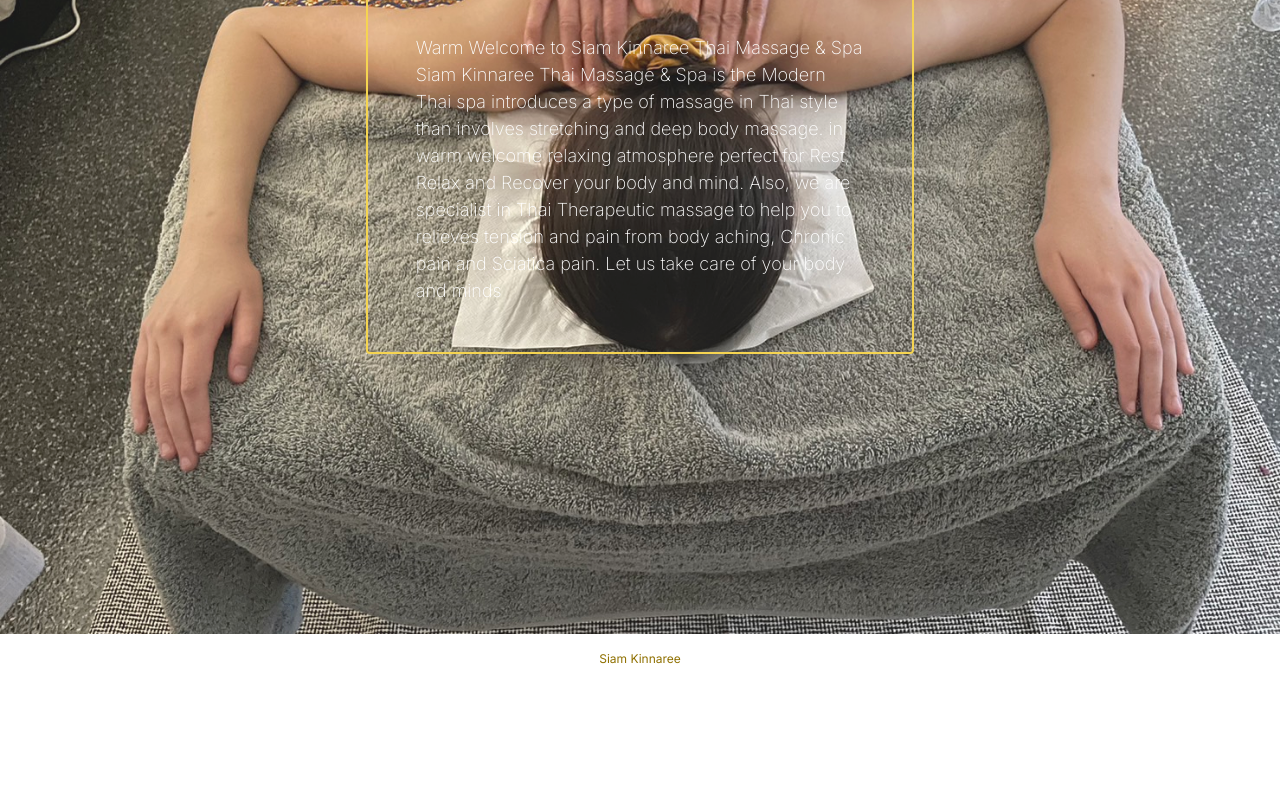
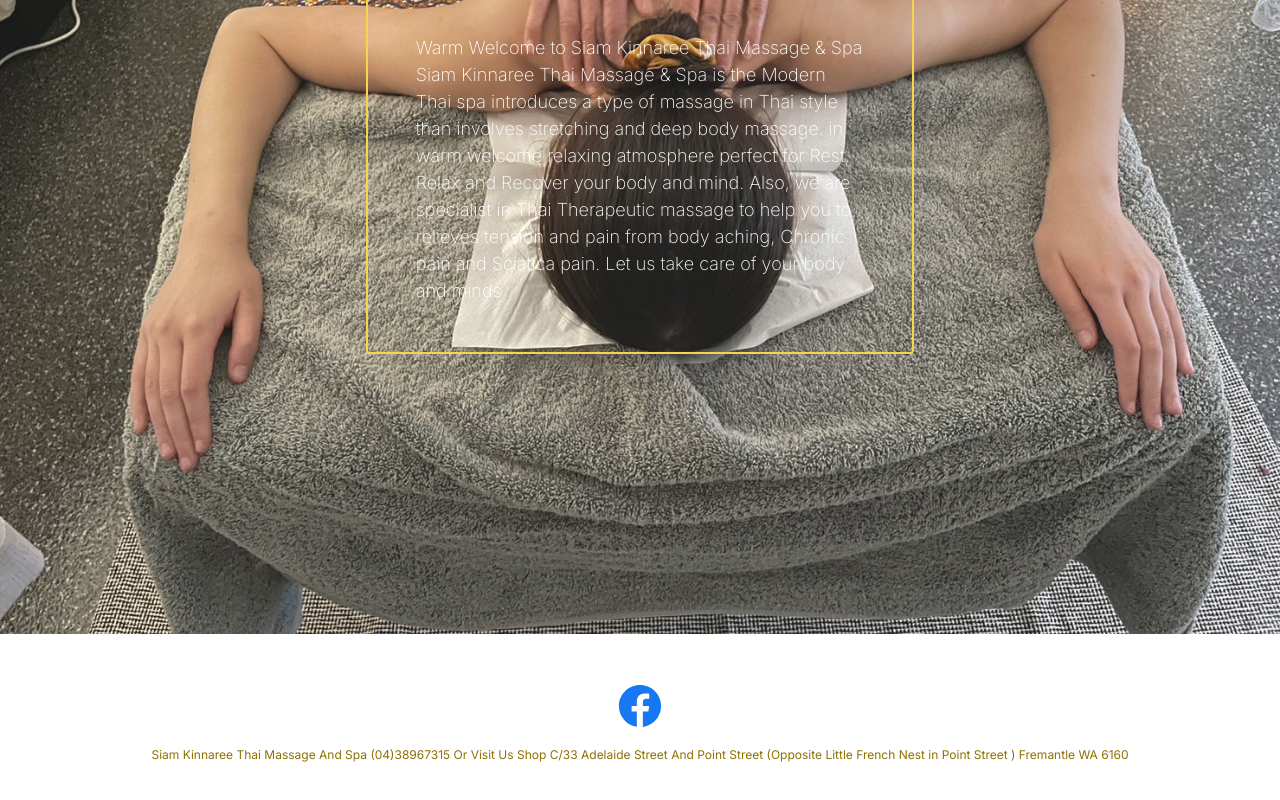
Before and after one commit to phuritmurin/articuno, a Next.js app: page / in a window 1280 px wide. Shown: the part 1306-2106 px from the top of the page. Before the commit the page ends 1974 px from the top, so only its background shows below. Built offline with nearby package versions, Linux system fonts and the light colour scheme.

Commit message:
update project

```diff
--- a/src/app/layout.tsx
+++ b/src/app/layout.tsx
@@ -2,6 +2,7 @@ import type {Metadata} from 'next'
 import {Inter} from 'next/font/google'
 import './globals.css'
 import {AppBar} from "@/components/AppBar";
+import {Footer} from "@/components/Footer";
 
 
 const inter = Inter({subsets: ['latin']})
@@ -18,6 +19,7 @@ export default function RootLayout({children}: { children: React.ReactNode }) {
         <div className={"flex flex-col overflow-auto min-w-[375px]"}>
             <AppBar/>
             {children}
+            <Footer />
         </div>
         </body>
         </html>
--- a/src/app/page.tsx
+++ b/src/app/page.tsx
@@ -33,7 +33,6 @@ export default function Home() {
                     </div>
                 </div>
             </div>
-            <Footer/>
         </div>
     )
 }
--- a/src/components/AppBar.tsx
+++ b/src/components/AppBar.tsx
@@ -30,7 +30,7 @@ export const AppBar = () => {
                             className={"text-[#8F7000] font-[700] hidden lg:inline-block"}>Siam Kinnaree Thai Massage</span>
                     </div>
                 </div>
-                <div className={`col-span-3 flex justify-end space-x-4 text-[12px] font-[700] items-center`}>
+                <div className={`col-span-3 flex justify-end space-x-4 text-[12px] font-[700] items-center w-full`}>
                     <>
                         <div className={"grid grid-cols-1"}>
                             <span className={"text-[#8F7000]"}>Tel. 08 93361010</span>
@@ -39,7 +39,7 @@ export const AppBar = () => {
                         <Image
                             className={"inline-block md:hidden"}
                             priority
-                            alt="Follow us on Twitter" src={menuIcon}/>
+                            alt="" src={menuIcon}/>
 
                         <a className={"text-[#59AA88] border rounded border-[#59AA88] px-2 py-1 hidden md:inline-block"}
                            href="https://www.fresha.com/book-now/siam-kinnaree-thai-massage-oylokhj9/services?lid=1166621&amp;pId=1106498&amp;hl=en-TH&amp;gei=p9h8ZdHBEbPx4-EPyoSDuA4&amp;rwg_token=AOZt1jUhQ1_tSuFMOJkQisc5AqOSRkLnB1Nuzo-knod-BgFCNGPGEorgXeqd8xCAqW0T4MPpSk1WEVthjuVUWZVcIX23YFA_ng%3D%3D"
--- a/src/components/Footer.tsx
+++ b/src/components/Footer.tsx
@@ -1,15 +1,19 @@
-
+import Image from 'next/image';
+import facebookIcon from "../../public/facebook-icon.svg"
 
 
 export const Footer = () => {
     return (
-      <div className={"divide-y-2 divide-[#F4D03F]"}>
-          <div className={"grid grid-cols-1 justify-items-center items-center"}>
+        <div className={"flex w-full p-12"}>
+            <div className={"grid grid-cols-1 w-full justify-items-center items-center"}>
                 <div className={"flex flex-col items-center space-y-4"}>
-                  <a href={"https://www.facebook.com/tew88"} target={"_blank"}></a>
-                  <span className={"font-normal text-[12px] w-[900px] text-center text-[#8F7000] ms:text-[16px]"}>Siam Kinnaree
-                      {/*Thai Massage And Spa (04)38967315 Or Visit Us Shop C/33 Adelaide Street And Point Street*/}
-                      {/*(Opposite Little French Nest in Point Street ) Fremantle WA 6160*/}
+                    <a href={"https://www.facebook.com/tew88"} target={"_blank"}>
+                        <Image
+                        priority
+                        alt="Facebook" src={facebookIcon}/></a>
+                    <span className={"font-normal text-[12px] text-center text-[#8F7000] ms:text-[16px]"}>Siam Kinnaree
+                      Thai Massage And Spa (04)38967315 Or Visit Us Shop C/33 Adelaide Street And Point Street
+                      (Opposite Little French Nest in Point Street ) Fremantle WA 6160
               </span>
                 </div>
             </div>
```
Also changed, not shown: public/facebook-icon.svg (added). Lines whose indentation alone changed are shown as unchanged.
